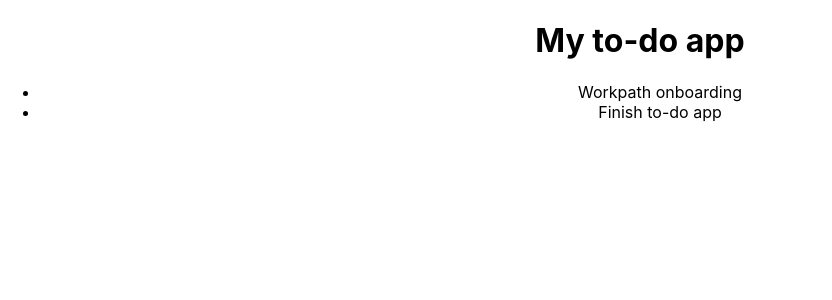
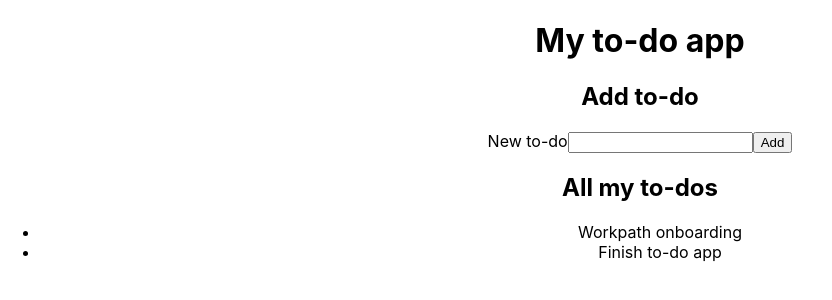
Before and after one commit to lauraferrandof/poc-redux, a React (Create React App) app: page / in a window 1280 px wide. Shown: the top 300 px of the page, without its empty margins (0-832 px from the left). Built offline with nearby package versions, Linux system fonts and the light colour scheme.

Commit message:
feat: add todo form and reducer

```diff
--- a/src/App.js
+++ b/src/App.js
@@ -1,5 +1,6 @@
 import React from 'react';
 
+import AddToDoForm from './features/toDos/AddToDoForm';
 import ToDosList from './features/toDos/ToDosList';
 
 import './App.css';
@@ -11,6 +12,7 @@ function App() {
         <h1>My to-do app</h1>
       </header>
       <main>
+        <AddToDoForm />
         <ToDosList />
       </main>
     </div>
--- /dev/null
+++ b/src/features/toDos/AddToDoForm.js
@@ -0,0 +1,38 @@
+import React, { useState } from 'react';
+import { useDispatch } from 'react-redux';
+import { nanoid } from '@reduxjs/toolkit';
+
+import { addToDo } from './toDosSlice';
+
+export default function AddToDoForm() {
+  const [toDo, setToDo] = useState('');
+  const dispatch = useDispatch();
+
+  const handleToDoChange = (e) => setToDo(e.target.value);
+
+  const handleAddToDo = () => {
+    if (toDo) {
+      dispatch(addToDo({ id: nanoid(), text: toDo }));
+      setToDo('');
+    }
+  };
+
+  return (
+    <section>
+      <h2>Add to-do</h2>
+      <form>
+        <label htmlFor="toDo">New to-do</label>
+        <input
+          id="toDo"
+          name="toDo"
+          onChange={handleToDoChange}
+          type="text"
+          value={toDo}
+        />
+        <button onClick={handleAddToDo} type="button">
+          Add
+        </button>
+      </form>
+    </section>
+  );
+}
--- a/src/features/toDos/ToDosList.js
+++ b/src/features/toDos/ToDosList.js
@@ -7,10 +7,13 @@ export default function ToDosList() {
   const toDos = useSelector(selectToDos);
 
   return (
-    <ul>
-      {toDos.map((toDo) => (
-        <li key={toDo.id}>{toDo.text}</li>
-      ))}
-    </ul>
+    <section>
+      <h2>All my to-dos</h2>
+      <ul>
+        {toDos.map((toDo) => (
+          <li key={toDo.id}>{toDo.text}</li>
+        ))}
+      </ul>
+    </section>
   );
 }
--- a/src/features/toDos/toDosSlice.js
+++ b/src/features/toDos/toDosSlice.js
@@ -8,8 +8,14 @@ const initialState = [
 export const toDosSlice = createSlice({
   name: 'toDos',
   initialState,
-  reducers: {},
+  reducers: {
+    addToDo(state, action) {
+      state.push(action.payload);
+    },
+  },
 });
+
+export const { addToDo } = toDosSlice.actions;
 
 export const selectToDos = (state) => state.toDos;
 
```
